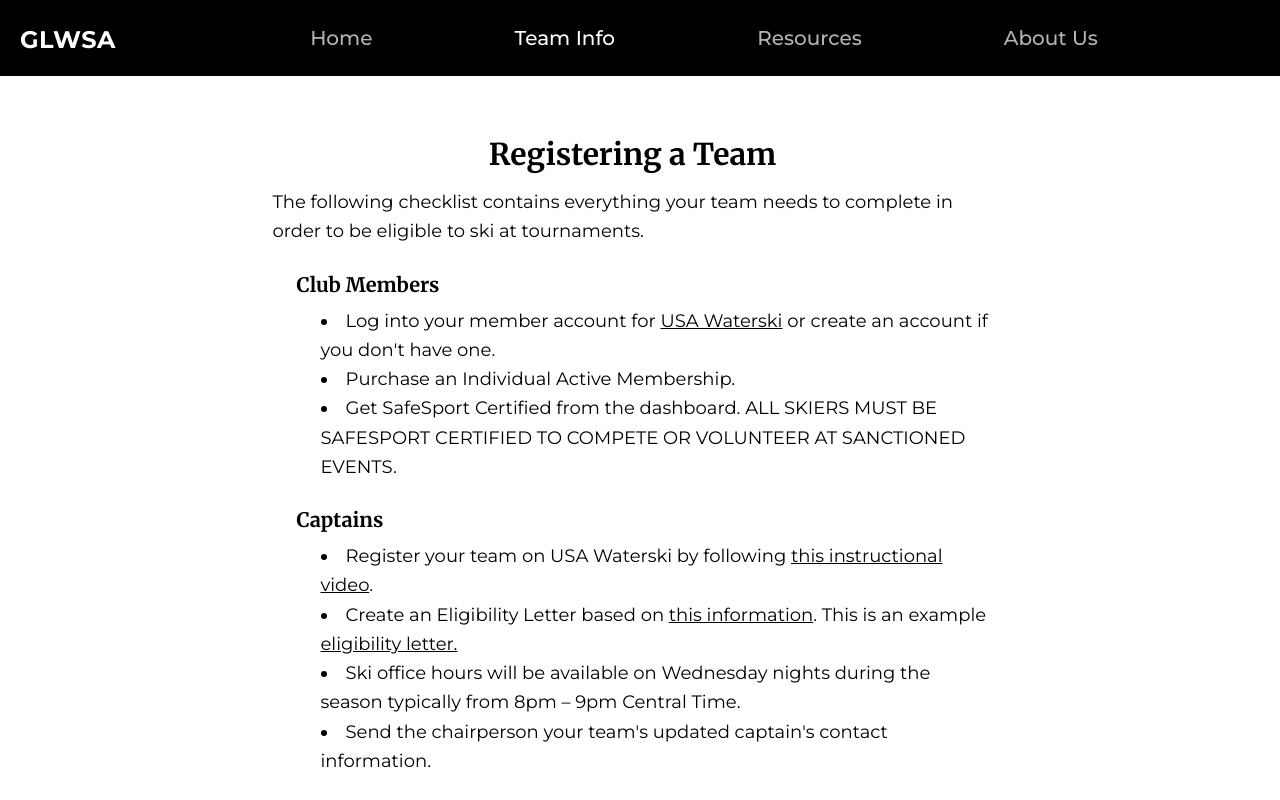
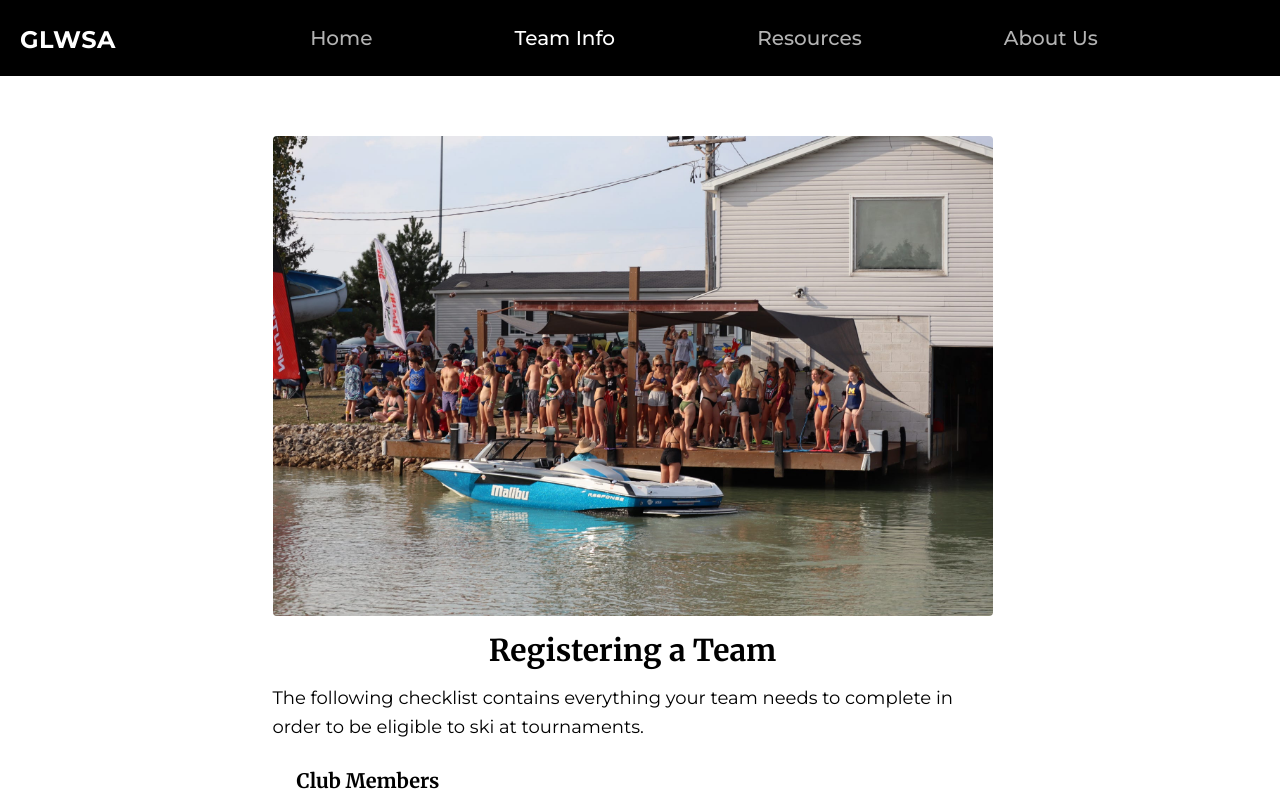
Before and after one commit to artjac19/glcwsa, a React (Vite) app: page / in a window 1280 px wide. Both pictures are taken after a click on the button "Team Info". Shown: the top 800 px of the page. Built offline with nearby package versions, Linux system fonts and the light colour scheme.

Commit message:
Update site

```diff
--- a/src/TeamInfo.tsx
+++ b/src/TeamInfo.tsx
@@ -6,6 +6,7 @@ export default function TeamInfo() {
       <div className="max-w-3xl mx-auto mt-[80px] p-6 bg-white rounded text-lg leading-relaxed ">
         <div id="checklist-section"></div>
         <section className="mt-8">
+          <img src="/registration-team.jpg" alt="Registering a Team" className="w-full h-auto mb-4 rounded" />
           <h2 className="text-3xl text-center font-bold font-merriweather mb-4">Registering a Team</h2>
           <p className="mb-4">The following checklist contains everything your team needs to complete in order to be eligible to ski at tournaments.</p>
           <ul className="list-disc list-inside mb-4 ml-6">
```
Also changed, not shown: public/registration-team.jpg (added).
